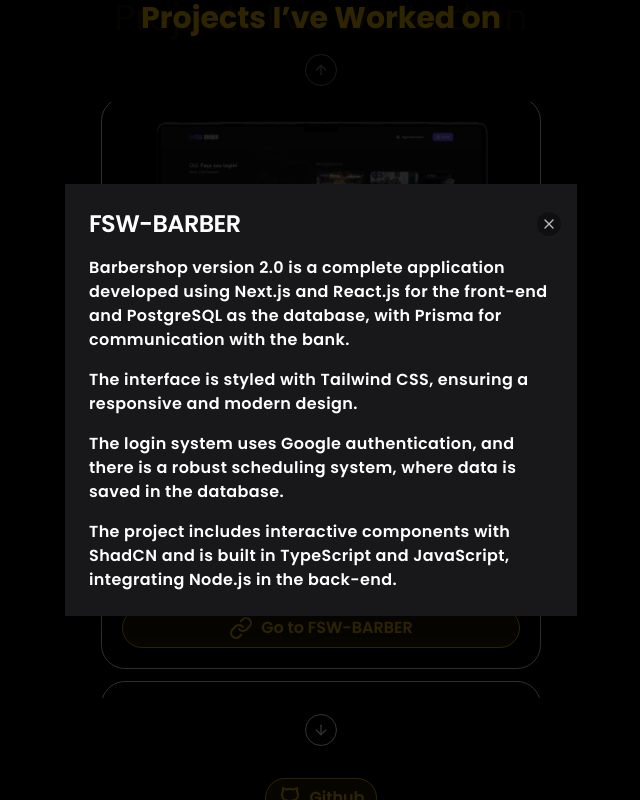
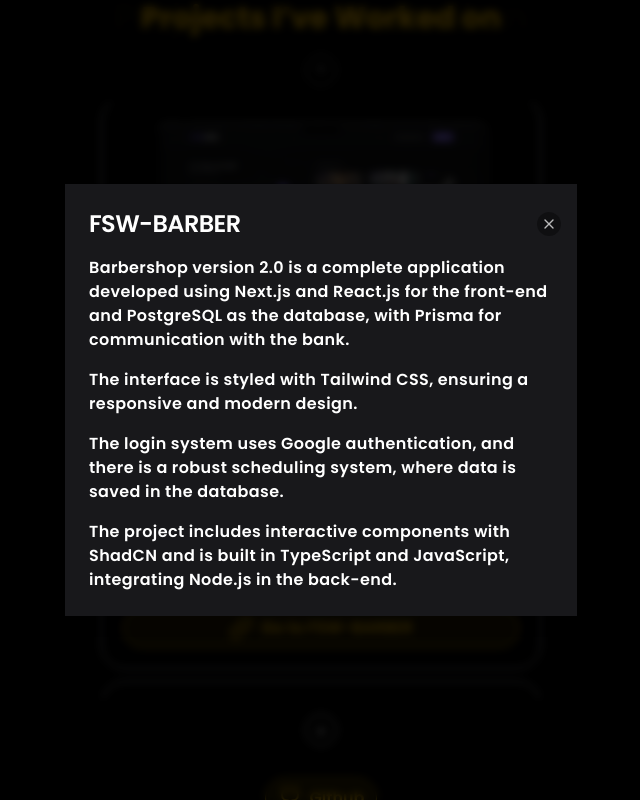
Before and after one commit to GhabrielMolina/portfolio-web, a React (Vite) app: page / in a window 1280 px wide. Both pictures are taken after a click on the button 711 px from the left and 5529 px from the top of the page. Shown: the part 5129-5929 px from the top of the page, without its empty margins (319-959 px from the left). Built offline with nearby package versions, Linux system fonts and the light colour scheme.

Commit message:
feat: add background blur when open info project

```diff
--- a/src/_components/project-item.tsx
+++ b/src/_components/project-item.tsx
@@ -52,12 +52,11 @@
 
                 {/* TDOD ADD INFO PROJECT */}
                 <Dialog>
-                  <DialogTrigger >
+                  <DialogTrigger>
                     <Info className="text-black fill-yellowPrimary size-9 hover:fill-none hover:text-white" />
                   </DialogTrigger>
 
-                  <div className="flex items-center justify-center ">
-                    <DialogContent className="w-[80%] max-h-[80%] bg-zinc-900 border-none rounded-xl overflow-y-auto [&::-webkit-scrollbar]:hidden">
+                  <DialogContent className="w-[80%] bg-zinc-900 border-none rounded-xl overflow-y-auto [&::-webkit-scrollbar]:hidden">
                     <DialogHeader>
                       <DialogTitle className="text-2xl">{title}</DialogTitle>
                     </DialogHeader>
@@ -70,7 +69,6 @@
                       </DialogDescription>
                     ))}
                   </DialogContent>
-                  </div>
                 </Dialog>
               </div>
 
--- a/src/_components/ui/dialog.tsx
+++ b/src/_components/ui/dialog.tsx
@@ -21,7 +21,7 @@
   <DialogPrimitive.Overlay
     ref={ref}
     className={cn(
-      "fixed inset-0 z-50 bg-black/80  data-[state=open]:animate-in data-[state=closed]:animate-out data-[state=closed]:fade-out-0 data-[state=open]:fade-in-0",
+      "fixed inset-0 z-50 bg-black/80 data-[state=open]:backdrop-blur-sm data-[state=open]:animate-in data-[state=closed]:animate-out data-[state=closed]:fade-out-0 data-[state=open]:fade-in-0",
       className
     )}
     {...props}
@@ -38,7 +38,7 @@
     <DialogPrimitive.Content
       ref={ref}
       className={cn(
-        "fixed  left-[50%] top-[50%] z-50 grid w-full max-w-lg translate-x-[-50%] translate-y-[-50%] gap-4 border bg-background p-6 shadow-lg duration-200 data-[state=open]:animate-in data-[state=closed]:animate-out data-[state=closed]:fade-out-0 data-[state=open]:fade-in-0 data-[state=closed]:zoom-out-95 data-[state=open]:zoom-in-95 data-[state=closed]:slide-out-to-left-1/2 data-[state=closed]:slide-out-to-top-[48%] data-[state=open]:slide-in-from-left-1/2 data-[state=open]:slide-in-from-top-[48%] sm:rounded-lg",
+        "fixed left-[50%] top-[50%] z-50 grid w-full max-w-lg translate-x-[-50%] translate-y-[-50%] gap-4 border bg-background p-6 shadow-lg duration-200 data-[state=open]:animate-in data-[state=closed]:animate-out data-[state=closed]:fade-out-0 data-[state=open]:fade-in-0 data-[state=closed]:zoom-out-95 data-[state=open]:zoom-in-95 data-[state=closed]:slide-out-to-left-1/2 data-[state=closed]:slide-out-to-top-[48%] data-[state=open]:slide-in-from-left-1/2 data-[state=open]:slide-in-from-top-[48%] sm:rounded-lg",
         className
       )}
       {...props}
```
Lines whose indentation alone changed are shown as unchanged.
